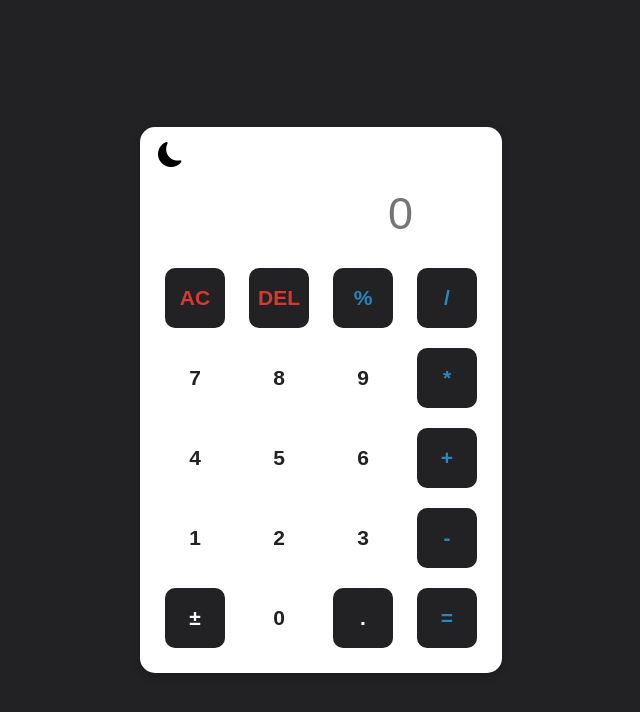
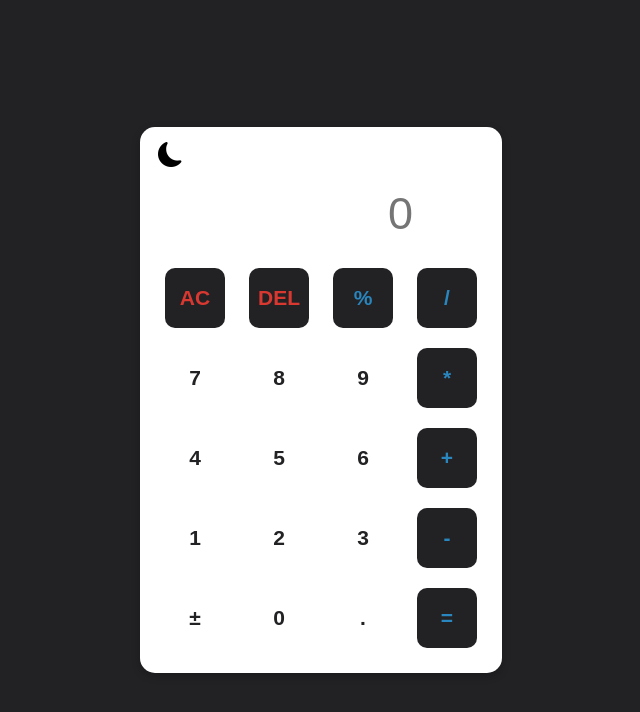
Before and after one commit to marcyrivia/Calculatrice, a plain HTML site: page index.html in a window 1280 px wide. Both pictures are taken after a click on the icon 489 px from the left and 155 px from the top of the page. Shown: the whole page, without its empty margins (319-959 px from the left). Drawn offline with nearby package versions, Linux system fonts and the light colour scheme.

Commit message:
quelques correction

```diff
--- a/index.html
+++ b/index.html
@@ -40,9 +40,9 @@
             <button type="button" class="main opr">-</button>
         </div>
         <div class="row">
-            <button type="button" id="plusMinus" class="opr">&#xB1;</button>
+            <button type="button" id="plusMinus" class="opr chiffre">&#xB1;</button>
             <button class="chiffre" type="button">0</button>
-            <button type="button">.</button>
+            <button type="button" class="chiffre">.</button>
             <button type="button" class="main opr">=</button>
         </div>
     </div>
--- a/script.js
+++ b/script.js
@@ -64,7 +64,7 @@ switchs.addEventListener("click", function() {
     // Iterate through each chiffre and set the background color back to default
     chiffres.forEach(function(chiffre) {
       chiffre.style.backgroundColor = "initial";
-      chiffre.style.color = "initial";
+      chiffre.style.color = "white";
     });
   }
 });
```
